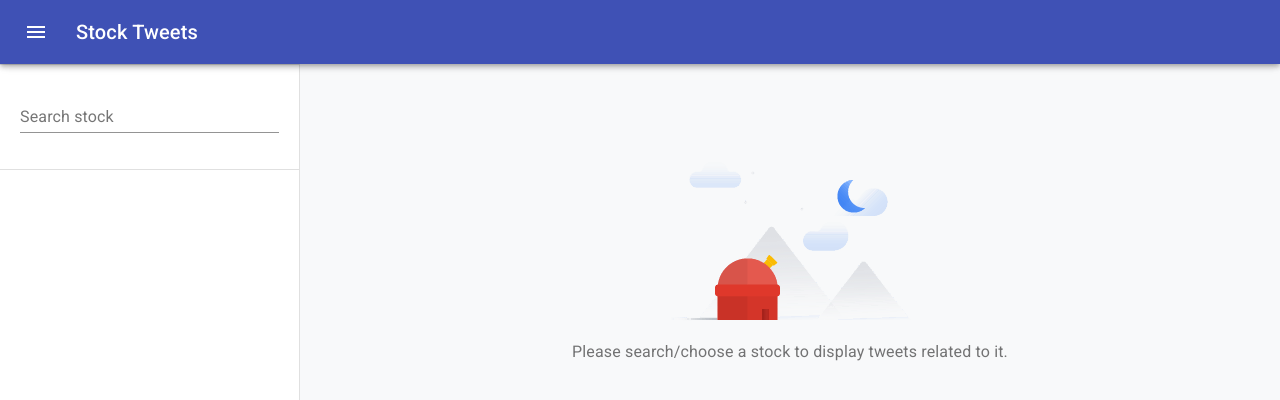
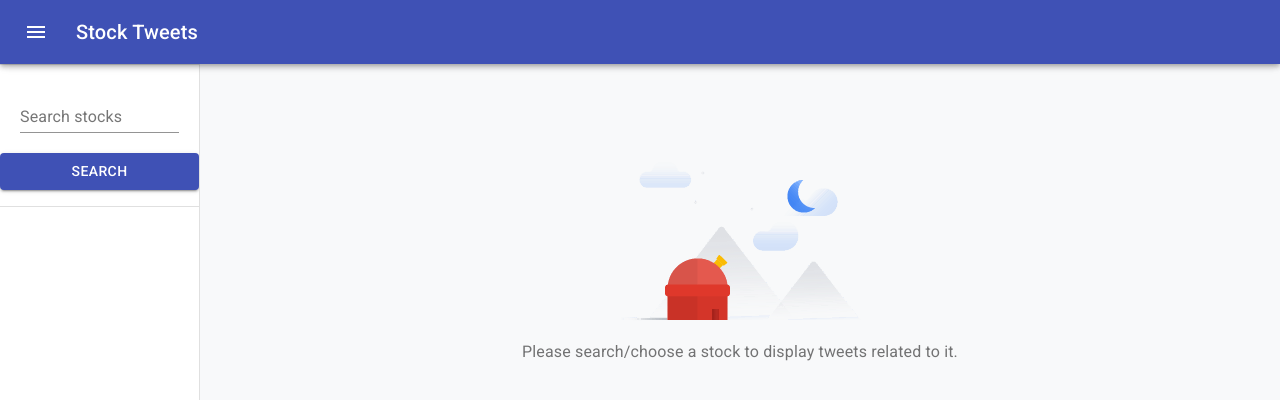
Before and after one commit to bhuvanmalik007/stock-tweets-frontend, a React (Create React App) app: page / in a window 1280 px wide. Shown: the top 400 px of the page. Built offline with nearby package versions, Linux system fonts and the light colour scheme; a web font is replaced by a local one.

Commit message:
updated styles, added search button

```diff
--- a/src/App.js
+++ b/src/App.js
@@ -24,7 +24,7 @@ import {
 import { CORS_ENABLING_URL, STOCKTWITS_URL } from './constants';
 import 'react-toastify/dist/ReactToastify.css';
 
-const drawerWidth = 300;
+const drawerWidth = 200;
 
 // Styles
 const useStyles = makeStyles(({ mixins, spacing, transitions, zIndex }) => ({
--- a/src/components/SearchTextBox.js
+++ b/src/components/SearchTextBox.js
@@ -2,8 +2,14 @@ import React from 'react';
 import TextField from '@material-ui/core/TextField';
 import { makeStyles } from '@material-ui/core/styles';
 import PropTypes from 'prop-types';
+import Button from '@material-ui/core/Button';
 
 const useStyles = makeStyles({
+  flexDiv: {
+    display: 'flex',
+    flexDirection: 'column',
+    margin: '100',
+  },
   searchTextBox: {
     margin: 20,
   },
@@ -17,16 +23,22 @@ export default function SearchTextBox({
   const classes = useStyles();
 
   return (
+    <div className={classes.flexDiv}>
       <TextField
         className={classes.searchTextBox}
         id="standard-multiline-flexible"
-      label="Search stock"
+        label="Search stocks"
         rowsMax={4}
         value={searchString}
         onChange={handleChange}
-      onKeyDown={handleEnter}
+        // onKeyDown={handleEnter}
         placeholder="EX: AMZN, AAPL, NFLX"
+        align="center"
       />
+      <Button color="primary" variant="contained">
+        Search
+      </Button>
+    </div>
   );
 }
 
```
Also changed, not shown: 1 other file (tests, documents, lock files or other folders). Lines whose indentation alone changed are shown as unchanged.
